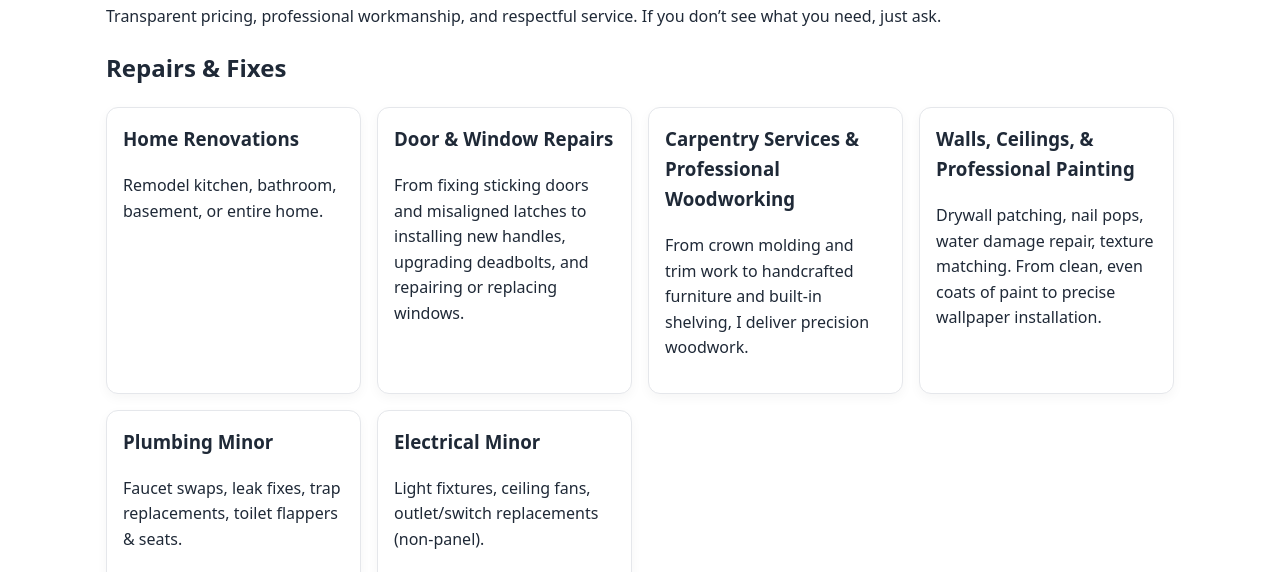
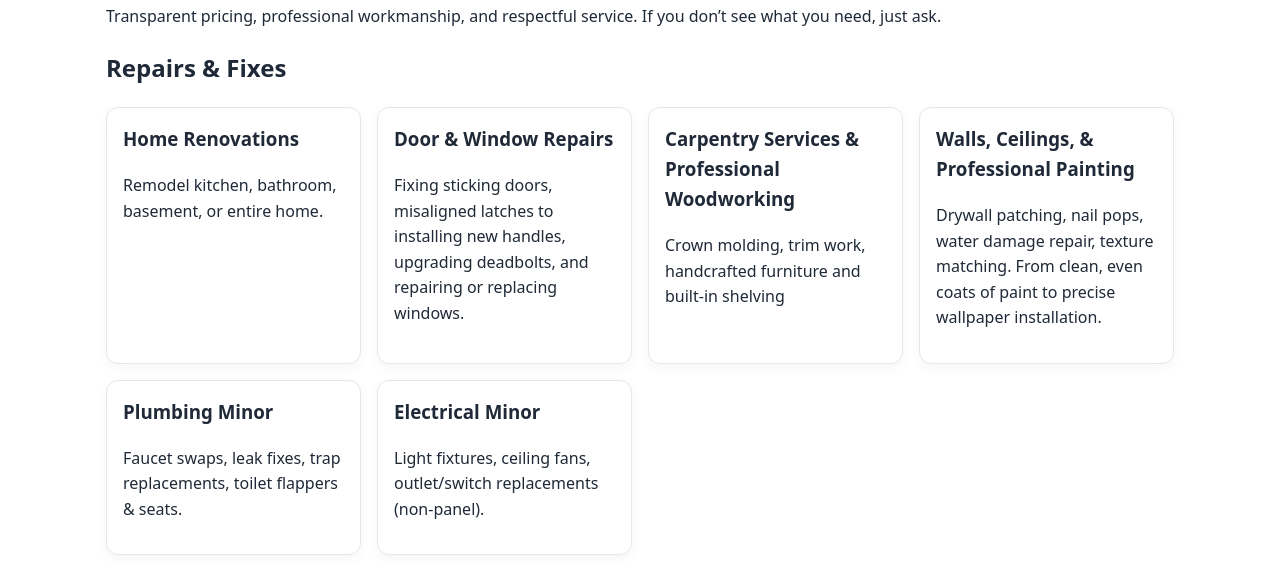
Before and after one commit to ToseefKhan062009/Handyman_Andy, a plain HTML site: page services.html in a window 1280 px wide. Shown: the part 153-725 px from the top of the page. Drawn offline with Linux system fonts and the light colour scheme.

Commit message:
Update services.html

```diff
--- a/services.html
+++ b/services.html
@@ -88,11 +88,11 @@
         </li>
         <li class="card">
           <h3>Door & Window Repairs</h3>
-          <p>From fixing sticking doors and misaligned latches to installing new handles, upgrading deadbolts, and repairing or replacing windows.</p>
+          <p>Fixing sticking doors, misaligned latches to installing new handles, upgrading deadbolts, and repairing or replacing windows.</p>
         </li>
         <li class="card">
           <h3>Carpentry Services & Professional Woodworking</h3>
-          <p>From crown molding and trim work to handcrafted furniture and built-in shelving, I deliver precision woodwork.</p>
+          <p>Crown molding, trim work, handcrafted furniture and built-in shelving</p>
         </li>
         <li class="card">
           <h3>Walls, Ceilings, & Professional Painting</h3>
```
